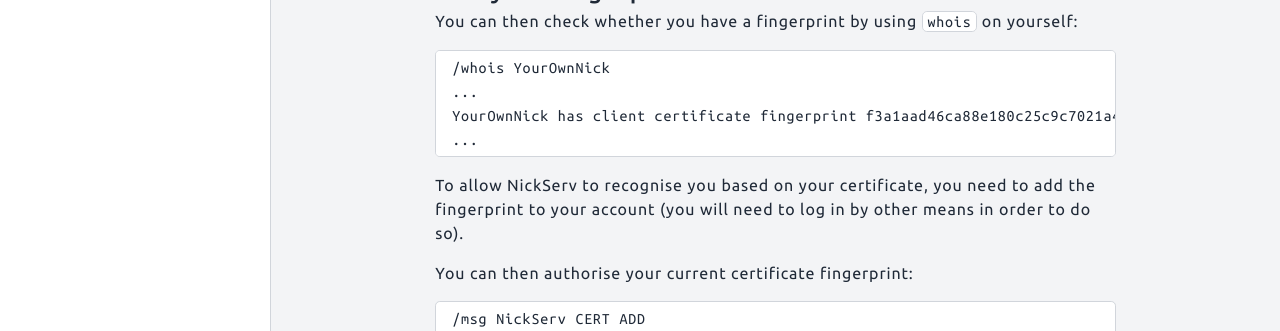
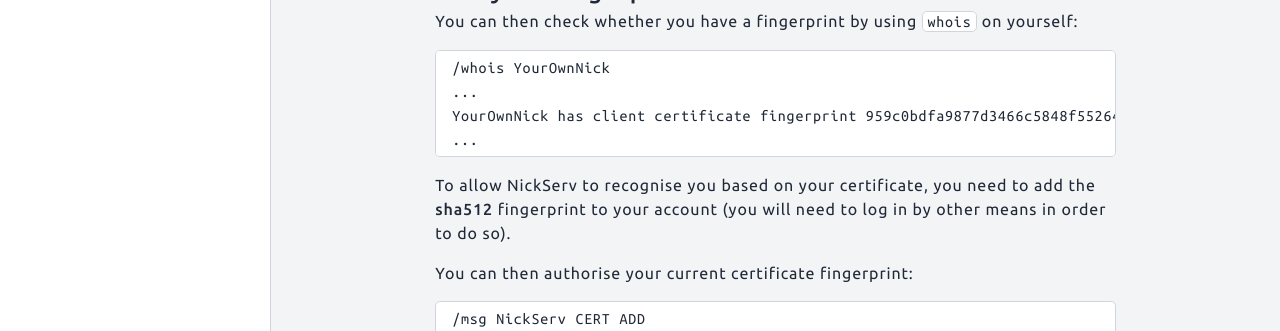
Before and after one commit to Libera-Chat/libera-chat.github.io, a Jekyll site: the page built from content/_guides/certfp.md, in a window 1280 px wide and 900 px high, scrolled down 2490 px. Shown: the part 278-609 px from the top of the window. Built offline with Jekyll 4.4.1, drawn with Linux system fonts in a browser that asks for light colours.

Commit message:
Highlight sha512 certfp usage
While sha512sum *is* mentioned at the top of the page at
inspecting-your-certificate, this can be easily overlooked for someone
who already has a certificate set up and is just looking to add it in
libera, and might skip down to the add-your-fingerprint-to-nickserv
section.

```diff
--- a/content/_guides/certfp.md
+++ b/content/_guides/certfp.md
@@ -131,12 +131,12 @@ You can then check whether you have a fingerprint by using `whois` on yourself:
 
     /whois YourOwnNick
     ...
-    YourOwnNick has client certificate fingerprint f3a1aad46ca88e180c25c9c7021a4b3a
+    YourOwnNick has client certificate fingerprint 959c0bdfa9877d3466c5848f55264f72f132c657b002b79fda65dbe36c67f4bb3d2a3e2e9925cb5896a53c76169c5bb71b7853bd90192068dc77f4b20159a1d8
     ...
 
 To allow NickServ to recognise you based on your certificate, you need to add
-the fingerprint to your account (you will need to log in by other means in
-order to do so).
+the **sha512** fingerprint to your account (you will need to log in by other
+means in order to do so).
 
 You can then authorise your current certificate fingerprint:
 
```
